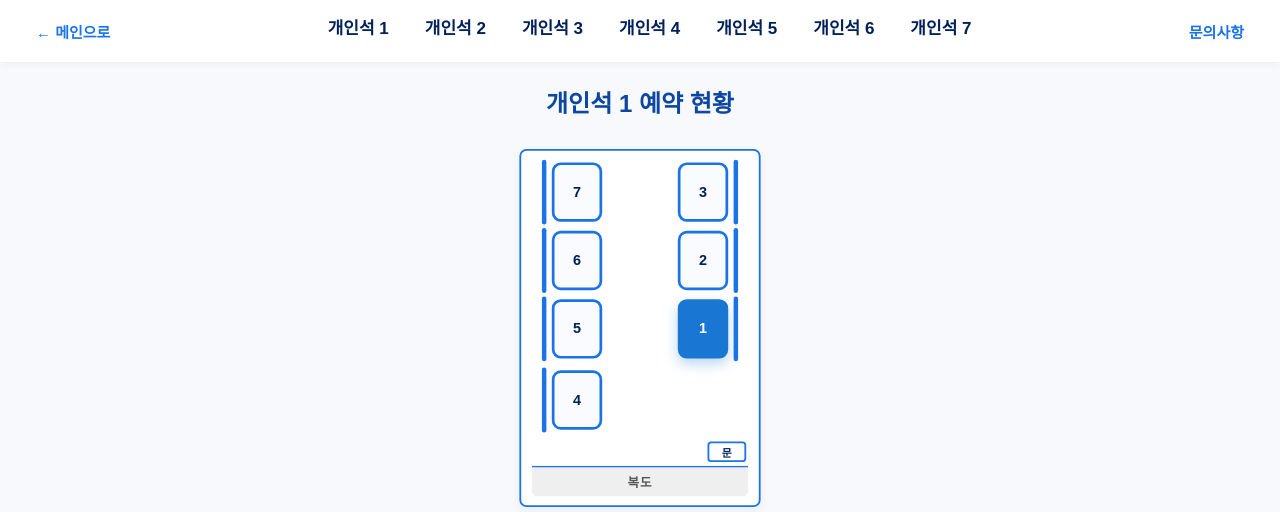
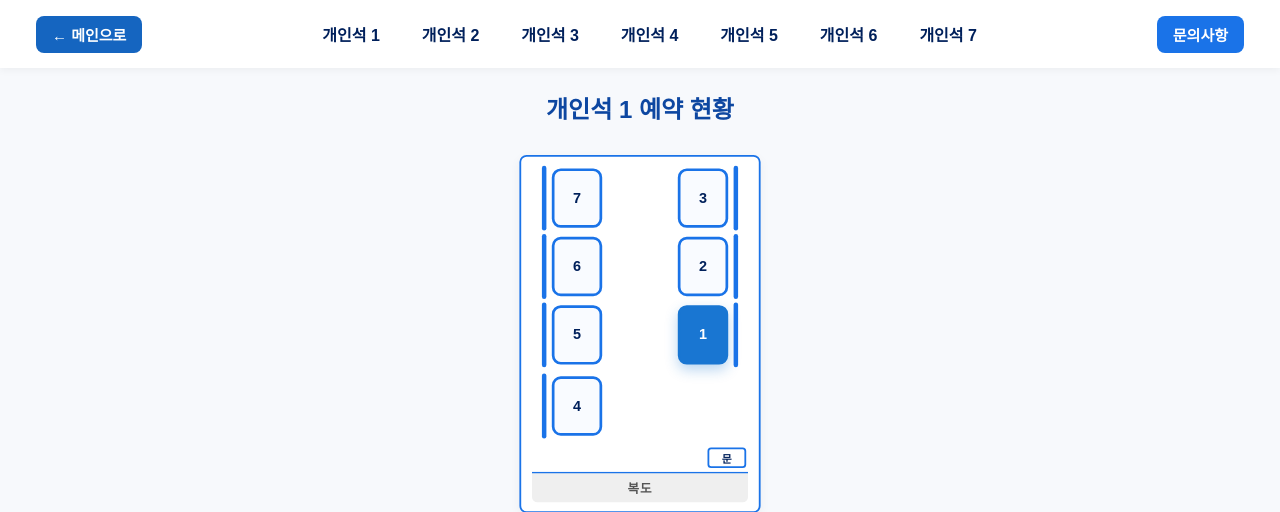
Before and after one commit to tmzkdl7412-web/studyroom-reservation, a Flask app: page /personal_detail in a window 1280 px wide. Shown: the top 512 px of the page. Run offline with Flask 3, Linux system fonts and the light colour scheme; data that the repository does not hold is empty.

Commit message:
Update personal_detail.html

```diff
--- a/templates/personal/personal_detail.html
+++ b/templates/personal/personal_detail.html
@@ -19,6 +19,7 @@
     background: #f7f9fc;
   }
 
+  /* ✅ 헤더 */
   header {
     background: #fff;
     box-shadow: 0 2px 8px rgba(0, 0, 0, 0.05);
@@ -31,34 +32,55 @@
     z-index: 100;
   }
 
+  /* ✅ 메인/문의사항 버튼 */
+  .home-btn, .contact-btn {
+    display: inline-block;
+    padding: 8px 16px;
+    border-radius: 8px;
+    text-decoration: none;
+    font-weight: 600;
+    font-size: 15px;
+    transition: 0.2s;
+  }
+  .home-btn {
+    background: #1565c0;
+    color: white;
+  }
+  .home-btn:hover { background: #0d47a1; }
+
+  .contact-btn {
+    background: #1a73e8;
+    color: white;
+  }
+  .contact-btn:hover { background: #0d47a1; }
+
+  /* ✅ 탭 (개인석 번호들) */
   .tabs {
     display: flex;
     justify-content: center;
     flex-grow: 1;
+    gap: 14px;
   }
 
   .tabs a {
-    margin: 0 18px;
+    padding: 6px 12px;
+    border-radius: 8px;
     text-decoration: none;
+    font-weight: 700;
+    font-size: 16px;
+    transition: 0.2s;
     color: #00205B;
-    font-weight: 700;
-    font-size: 17px;
-    padding-bottom: 6px;
-    border-bottom: 3px solid transparent;
-    transition: 0.2s;
+    background: transparent;
+    border: 2px solid transparent;
   }
 
-  .tabs a.active { border-color: #00205B; }
-  .tabs a:hover { opacity: 0.85; }
-
-  a.home, a.contact {
+  /* ✅ 현재 클릭된 좌석 강조 */
+  .tabs a.active {
+    background: #e8f0fe;
+    border-color: #1a73e8;
     color: #1a73e8;
-    text-decoration: none;
-    font-weight: 600;
-    font-size: 15px;
+    box-shadow: 0 0 8px rgba(26, 115, 232, 0.3);
   }
-
-  a.home:hover, a.contact:hover { text-decoration: underline; }
 
   h2 { color: #0d47a1; margin: 22px 0 10px; text-align: center; }
 
@@ -102,6 +124,7 @@
     transition: 0.2s;
   }
 
+  /* ✅ 현재 좌석 강조 */
   .seat.current {
     background: #1976d2;
     color: #fff;
@@ -109,7 +132,7 @@
     box-shadow: 0 6px 14px rgba(25, 118, 210, 0.3);
   }
 
-  /* ✅ 벽 (대칭 유지) */
+  /* ✅ 벽 */
   .left-col::before, .right-col::after {
     content: "";
     position: absolute;
@@ -119,14 +142,13 @@
     background: #1a73e8;
     border-radius: 3px;
   }
-
   .left-col::before { left: calc(var(--wall-gap) * -1); }
   .right-col::after { right: calc(var(--wall-gap) * -1); }
 
   /* ✅ 문 */
   .door {
     position: absolute;
-    right: calc(var(--wall-gap) );
+    right: calc(var(--wall-gap));
     bottom: 48px;
     border: 2px solid #1a73e8;
     border-radius: 4px;
@@ -162,14 +184,14 @@
     border-radius: 14px;
     overflow: hidden;
     box-shadow: 0 4px 12px rgba(0, 0, 0, 0.08);
-    table-layout: fixed; /* 셀 크기 고정 */
+    table-layout: fixed;
   }
 
   th, td {
     border: 1px solid #eee;
     text-align: center;
     font-size: 14px;
-    height: 40px; /* ✅ 셀 높이 고정 */
+    height: 40px;
     padding: 4px;
   }
 
@@ -198,13 +220,15 @@
 
 <body>
 <header>
-  <a href="/" class="home">← 메인으로</a>
+  <a href="/" class="home-btn">← 메인으로</a>
+
   <div class="tabs">
     {% for i in range(1,8) %}
       <a href="/personal_detail?seat={{ i }}" class="{{ 'active' if seat == i|string else '' }}">개인석 {{ i }}</a>
     {% endfor %}
   </div>
-  <a href="/contact" class="contact">문의사항</a>
+
+  <a href="/contact" class="contact-btn">문의사항</a>
 </header>
 
 <main>
@@ -215,16 +239,12 @@
       <div class="seat-grid">
         <div class="seat left-col  {% if seat|int == 7 %}current{% endif %}">7</div>
         <div class="seat right-col {% if seat|int == 3 %}current{% endif %}">3</div>
-
         <div class="seat left-col  {% if seat|int == 6 %}current{% endif %}">6</div>
         <div class="seat right-col {% if seat|int == 2 %}current{% endif %}">2</div>
-
         <div class="seat left-col  {% if seat|int == 5 %}current{% endif %}">5</div>
         <div class="seat right-col {% if seat|int == 1 %}current{% endif %}">1</div>
-
         <div class="seat left-col  {% if seat|int == 4 %}current{% endif %}">4</div>
       </div>
-
       <div class="door">문</div>
       <div class="hallway">복도</div>
     </div>
```
